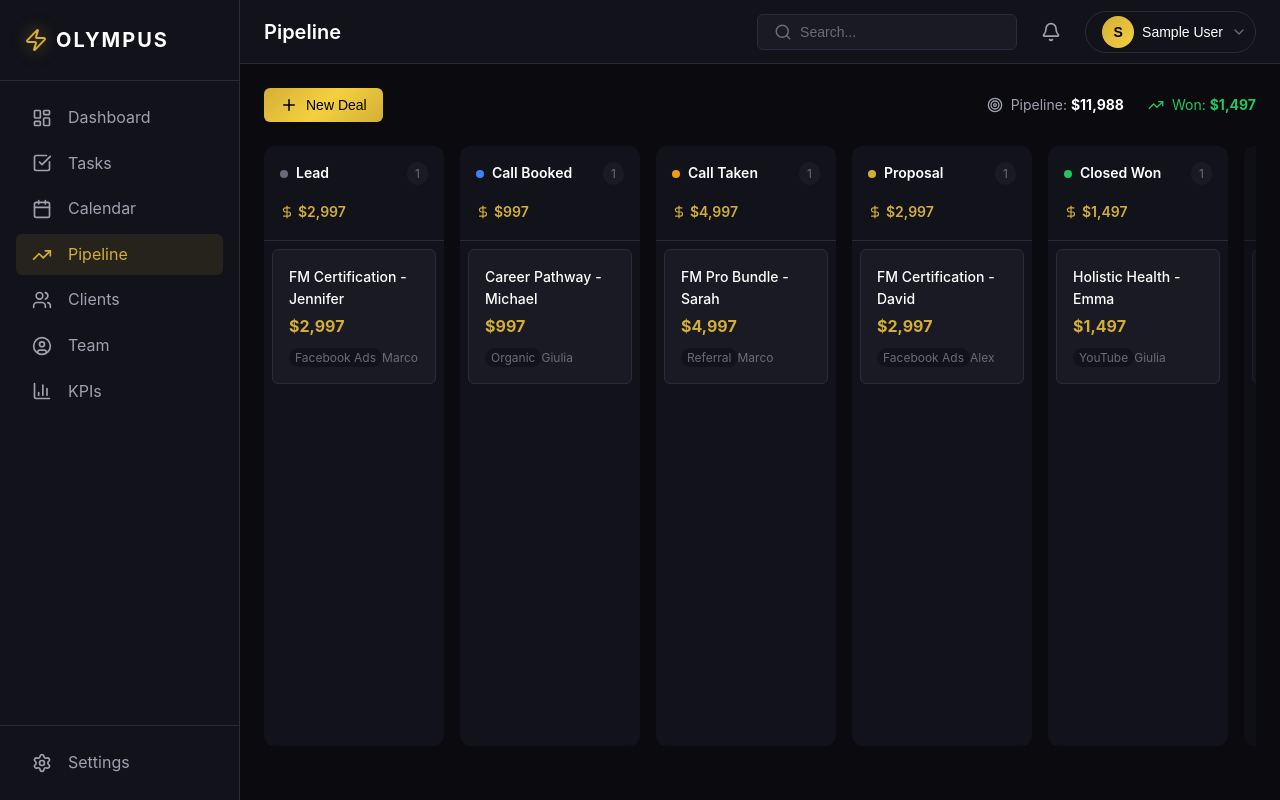
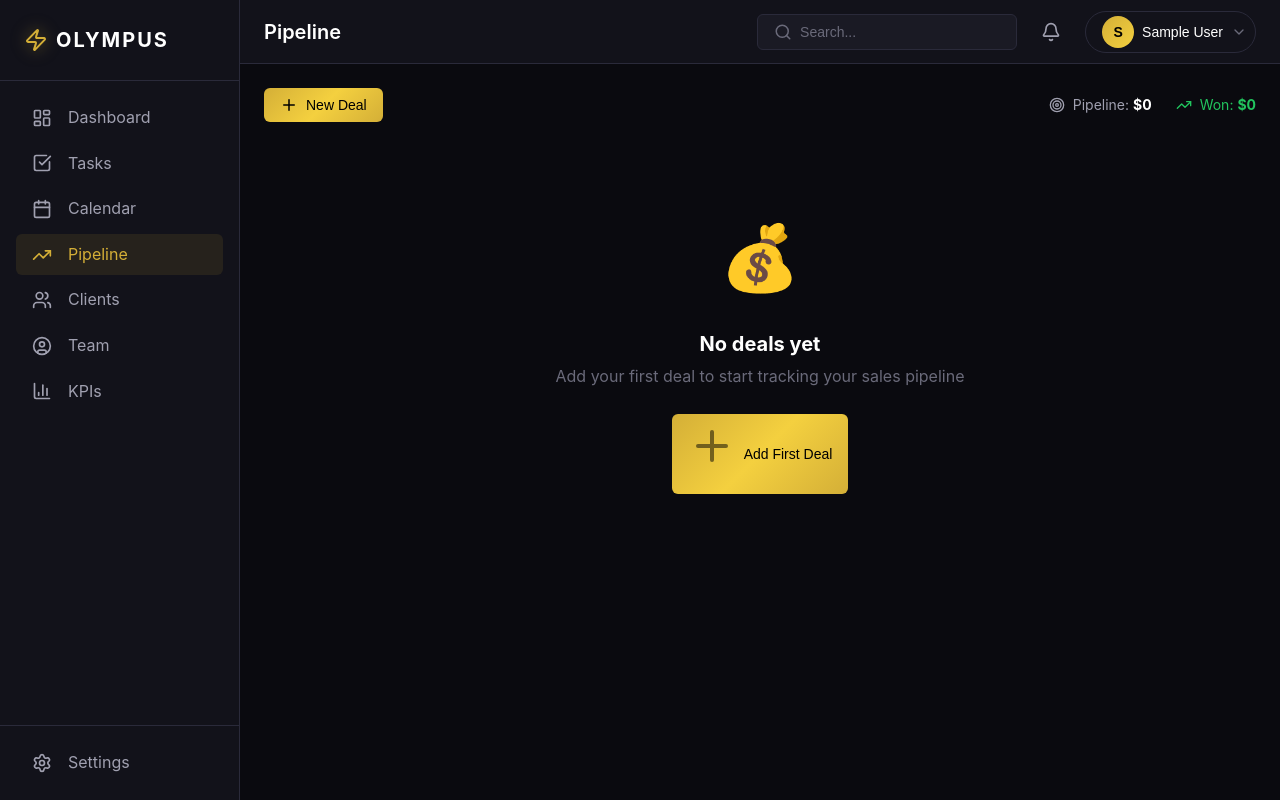
Before and after one commit to squall-leonhart-19/olympus-crm, a React (Vite) app: page /pipeline in a window 1280 px wide. Built offline with nearby package versions, Linux system fonts and the light colour scheme; sample sign-in values are in the browser's storage.

Commit message:
🧹 Clean Pipeline page - Supabase only, no fake data

```diff
--- a/src/pages/Pipeline.css
+++ b/src/pages/Pipeline.css
@@ -138,3 +138,49 @@
     padding: 2px 6px;
     border-radius: var(--radius-full);
 }
+
+.deal-assignee {
+    margin-left: var(--spacing-xs);
+}
+
+.stage-emoji {
+    font-size: 1rem;
+}
+
+.stage-empty {
+    display: flex;
+    align-items: center;
+    justify-content: center;
+    height: 60px;
+    border: 2px dashed var(--border-color);
+    border-radius: var(--radius-sm);
+    color: var(--text-muted);
+    font-size: 0.75rem;
+    opacity: 0.5;
+}
+
+/* Empty State */
+.empty-state {
+    display: flex;
+    flex-direction: column;
+    align-items: center;
+    justify-content: center;
+    padding: 60px;
+    text-align: center;
+}
+
+.empty-icon {
+    font-size: 4rem;
+    margin-bottom: var(--spacing-lg);
+}
+
+.empty-state h3 {
+    font-size: 1.25rem;
+    font-weight: 700;
+    margin-bottom: var(--spacing-sm);
+}
+
+.empty-state p {
+    color: var(--text-muted);
+    margin-bottom: var(--spacing-lg);
+}
--- a/src/pages/Pipeline.jsx
+++ b/src/pages/Pipeline.jsx
@@ -1,32 +1,60 @@
-import { useState } from 'react'
+import { useState, useEffect } from 'react'
 import Header from '../components/layout/Header'
 import DealModal from '../components/pipeline/DealModal'
-import { DollarSign, Plus, TrendingUp, Phone, Target } from 'lucide-react'
+import { DollarSign, Plus, TrendingUp, Target } from 'lucide-react'
+import { supabase, isSupabaseConfigured } from '../lib/supabase'
 import './Pipeline.css'
 
-const INITIAL_DEALS = [
-    { id: '1', title: 'FM Certification - Jennifer', value: 2997, stage: 'lead', clientName: 'Jennifer Wilson', clientEmail: 'jennifer@example.com', source: 'Facebook Ads', assignedTo: 'Marco' },
-    { id: '2', title: 'Career Pathway - Michael', value: 997, stage: 'booked', clientName: 'Michael Brown', clientEmail: 'michael@example.com', source: 'Organic', assignedTo: 'Giulia' },
-    { id: '3', title: 'FM Pro Bundle - Sarah', value: 4997, stage: 'taken', clientName: 'Sarah Davis', clientEmail: 'sarah@example.com', source: 'Referral', assignedTo: 'Marco' },
-    { id: '4', title: 'FM Certification - David', value: 2997, stage: 'proposal', clientName: 'David Lee', clientEmail: 'david@example.com', source: 'Facebook Ads', assignedTo: 'Alex' },
-    { id: '5', title: 'Holistic Health - Emma', value: 1497, stage: 'closed_won', clientName: 'Emma Johnson', clientEmail: 'emma@example.com', source: 'YouTube', assignedTo: 'Giulia' },
-    { id: '6', title: 'Nutrition Basics - Tom', value: 497, stage: 'closed_lost', clientName: 'Tom Wilson', clientEmail: 'tom@example.com', source: 'Cold Outreach', assignedTo: 'Alex', notes: 'Price objection - will follow up later' },
-]
-
 const STAGES = [
-    { id: 'lead', label: 'Lead', color: 'var(--text-muted)' },
-    { id: 'booked', label: 'Call Booked', color: 'var(--info)' },
-    { id: 'taken', label: 'Call Taken', color: 'var(--warning)' },
-    { id: 'proposal', label: 'Proposal', color: 'var(--gold-primary)' },
-    { id: 'closed_won', label: 'Closed Won', color: 'var(--success)' },
-    { id: 'closed_lost', label: 'Lost', color: 'var(--danger)' },
+    { id: 'lead', label: 'Lead', color: '#6b7280', emoji: '📥' },
+    { id: 'booked', label: 'Call Booked', color: '#3b82f6', emoji: '📞' },
+    { id: 'taken', label: 'Call Taken', color: '#f59e0b', emoji: '✅' },
+    { id: 'proposal', label: 'Proposal', color: 'var(--gold-primary)', emoji: '📄' },
+    { id: 'closed_won', label: 'Closed Won', color: '#22c55e', emoji: '🎉' },
+    { id: 'closed_lost', label: 'Lost', color: '#ef4444', emoji: '❌' },
 ]
 
 export default function Pipeline() {
-    const [deals, setDeals] = useState(INITIAL_DEALS)
+    const [deals, setDeals] = useState([])
+    const [loading, setLoading] = useState(true)
     const [isModalOpen, setIsModalOpen] = useState(false)
     const [editingDeal, setEditingDeal] = useState(null)
     const [draggedDeal, setDraggedDeal] = useState(null)
+
+    useEffect(() => {
+        loadDeals()
+    }, [])
+
+    const loadDeals = async () => {
+        if (!isSupabaseConfigured) {
+            setLoading(false)
+            return
+        }
+
+        try {
+            const { data } = await supabase
+                .from('deals')
+                .select('*')
+                .order('created_at', { ascending: false })
+
+            if (data) {
+                setDeals(data.map(d => ({
+                    id: d.id,
+                    title: d.title,
+                    value: parseFloat(d.value) || 0,
+                    stage: d.stage || 'lead',
+                    clientName: d.client_name,
+                    clientEmail: d.client_email,
+                    source: d.source,
+                    assignedTo: d.assigned_to,
+                    notes: d.notes
+                })))
+            }
+        } catch (e) {
+            console.error('Error loading deals:', e)
+        }
+        setLoading(false)
+    }
 
     const getDealsByStage = (stage) => deals.filter(d => d.stage === stage)
     const getStageValue = (stage) => getDealsByStage(stage).reduce((sum, d) => sum + d.value, 0)
@@ -49,14 +77,21 @@ export default function Pipeline() {
         e.dataTransfer.dropEffect = 'move'
     }
 
-    const handleDrop = (e, newStage) => {
+    const handleDrop = async (e, newStage) => {
         e.preventDefault()
         if (draggedDeal && draggedDeal.stage !== newStage) {
+            // Update locally first
             setDeals(prev => prev.map(d =>
-                d.id === draggedDeal.id
-                    ? { ...d, stage: newStage }
-                    : d
+                d.id === draggedDeal.id ? { ...d, stage: newStage } : d
             ))
+
+            // Update in Supabase
+            if (isSupabaseConfigured) {
+                await supabase
+                    .from('deals')
+                    .update({ stage: newStage })
+                    .eq('id', draggedDeal.id)
+            }
         }
         setDraggedDeal(null)
     }
@@ -71,21 +106,77 @@ export default function Pipeline() {
         setIsModalOpen(true)
     }
 
-    const handleSaveDeal = (dealData) => {
+    const handleSaveDeal = async (dealData) => {
         if (editingDeal) {
+            // Update existing
             setDeals(prev => prev.map(d => d.id === editingDeal.id ? { ...d, ...dealData } : d))
+
+            if (isSupabaseConfigured) {
+                await supabase
+                    .from('deals')
+                    .update({
+                        title: dealData.title,
+                        value: dealData.value,
+                        stage: dealData.stage,
+                        client_name: dealData.clientName,
+                        client_email: dealData.clientEmail,
+                        source: dealData.source,
+                        assigned_to: dealData.assignedTo,
+                        notes: dealData.notes
+                    })
+                    .eq('id', editingDeal.id)
+            }
         } else {
+            // Create new
             const newDeal = { ...dealData, id: Date.now().toString() }
-            setDeals(prev => [...prev, newDeal])
+
+            if (isSupabaseConfigured) {
+                const { data } = await supabase
+                    .from('deals')
+                    .insert({
+                        title: dealData.title,
+                        value: dealData.value,
+                        stage: dealData.stage || 'lead',
+                        client_name: dealData.clientName,
+                        client_email: dealData.clientEmail,
+                        source: dealData.source,
+                        assigned_to: dealData.assignedTo,
+                        notes: dealData.notes
+                    })
+                    .select()
+                    .single()
+
+                if (data) {
+                    newDeal.id = data.id
+                }
+            }
+
+            setDeals(prev => [newDeal, ...prev])
         }
         setIsModalOpen(false)
         setEditingDeal(null)
     }
 
-    const handleDeleteDeal = (dealId) => {
+    const handleDeleteDeal = async (dealId) => {
         setDeals(prev => prev.filter(d => d.id !== dealId))
+
+        if (isSupabaseConfigured) {
+            await supabase.from('deals').delete().eq('id', dealId)
+        }
+
         setIsModalOpen(false)
         setEditingDeal(null)
+    }
+
+    if (loading) {
+        return (
+            <>
+                <Header title="Pipeline" />
+                <div className="page-content">
+                    <div className="loading-state">Loading deals...</div>
+                </div>
+            </>
+        )
     }
 
     return (
@@ -109,6 +200,17 @@ export default function Pipeline() {
                     </div>
                 </div>
 
+                {deals.length === 0 ? (
+                    <div className="empty-state">
+                        <div className="empty-icon">💰</div>
+                        <h3>No deals yet</h3>
+                        <p>Add your first deal to start tracking your sales pipeline</p>
+                        <button className="btn btn-primary" onClick={handleAddDeal}>
+                            <Plus size={18} />
+                            Add First Deal
+                        </button>
+                    </div>
+                ) : (
                     <div className="pipeline-board">
                         {STAGES.map(stage => (
                             <div
@@ -118,7 +220,7 @@ export default function Pipeline() {
                                 onDrop={(e) => handleDrop(e, stage.id)}
                             >
                                 <div className="stage-header">
-                                <div className="stage-indicator" style={{ background: stage.color }} />
+                                    <span className="stage-emoji">{stage.emoji}</span>
                                     <span className="stage-title">{stage.label}</span>
                                     <span className="stage-count">{getDealsByStage(stage.id).length}</span>
                                 </div>
@@ -127,7 +229,10 @@ export default function Pipeline() {
                                     ${getStageValue(stage.id).toLocaleString()}
                                 </div>
                                 <div className="stage-deals">
-                                {getDealsByStage(stage.id).map(deal => (
+                                    {getDealsByStage(stage.id).length === 0 ? (
+                                        <div className="stage-empty">Drop deals here</div>
+                                    ) : (
+                                        getDealsByStage(stage.id).map(deal => (
                                             <div
                                                 key={deal.id}
                                                 className="deal-card"
@@ -138,17 +243,19 @@ export default function Pipeline() {
                                                 <div className="deal-title">{deal.title}</div>
                                                 <div className="deal-value">${deal.value.toLocaleString()}</div>
                                                 <div className="deal-meta">
-                                            <span className="deal-source">{deal.source}</span>
+                                                    {deal.source && <span className="deal-source">{deal.source}</span>}
                                                     {deal.assignedTo && (
                                                         <span className="deal-assignee">{deal.assignedTo}</span>
                                                     )}
                                                 </div>
                                             </div>
-                                ))}
+                                        ))
+                                    )}
                                 </div>
                             </div>
                         ))}
                     </div>
+                )}
             </div>
 
             {isModalOpen && (
```
Lines whose indentation alone changed are shown as unchanged.
